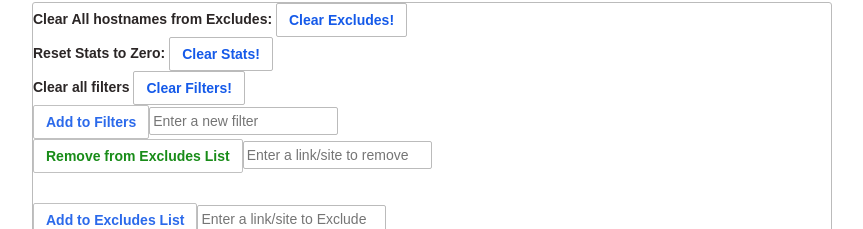
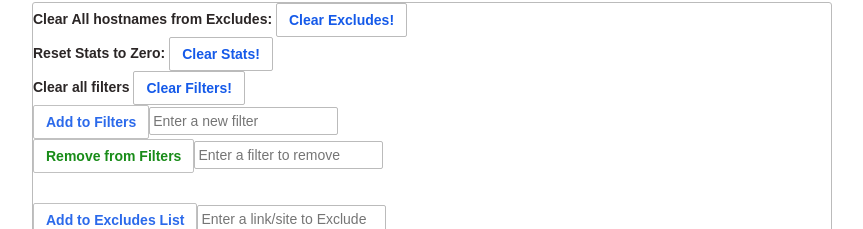
Before and after one commit to gkrishnaks/WaybackEverywhere-Firefox, a browser extension: page advanceduser.html in a window 1280 px wide. Shown: the part 81-310 px from the top of the page, without its empty margins (208-1071 px from the left). Drawn offline with Linux system fonts and the light colour scheme.

Commit message:
Update advanceduser.html

```diff
--- a/advanceduser.html
+++ b/advanceduser.html
@@ -65,7 +65,7 @@
 		</div>
 	<div><button class="btn blue" ng-disabled="!newfilter" ng-click="addtofilters(newfilter)">Add to Filters</button><input type="text" class="incexcbuttons" ng-model="newfilter" placeholder="Enter a new filter" id="addfilter"/>
 	<br/>
-					<div><button class="btn green" ng-disabled="!newIncludeSite" ng-click="removefromExclude(newIncludeSite)">Remove from Excludes List</button><input class="incexcbuttons" type="text" ng-model="newIncludeSite" placeholder="Enter a link/site to remove" /></div>
+					<div><button class="btn green" ng-disabled="!toRemoveFilter" ng-click="removefromfilters(toRemoveFilter)">Remove from Filters</button><input class="incexcbuttons" type="text" ng-model="toRemoveFilter" placeholder="Enter a filter to remove" /></div>
 				</div>
 				<br/>
 				<div id="message-box" ng-show="true" ng-class="{visible : message, error : messageType == 'error', success : messageType == 'success'}">
```
